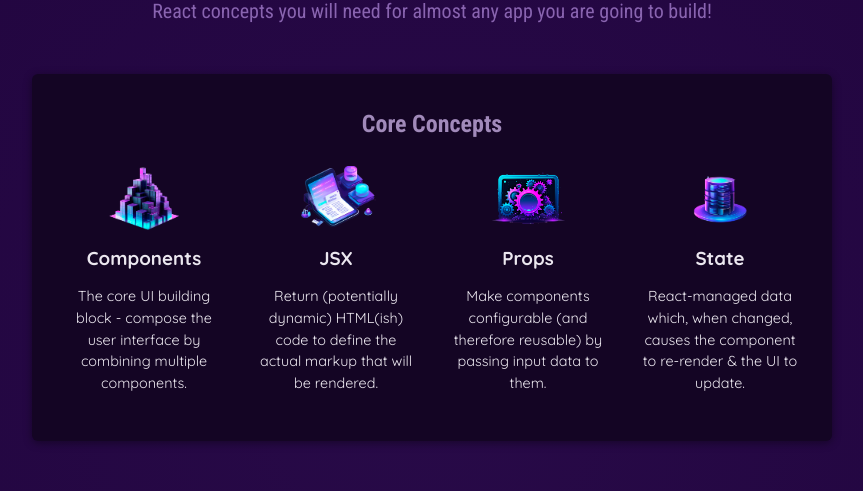
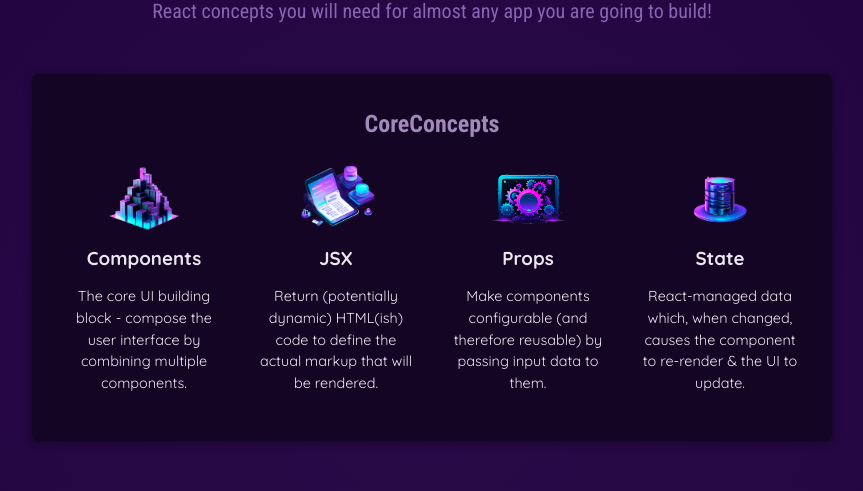
Before and after one commit to LucaCavatassi/01-starting-project, a React (Vite) app: page / in a window 1280 px wide. Shown: the part 258-749 px from the top of the page, without its empty margins (208-1071 px from the left). Built offline with nearby package versions, Linux system fonts and the light colour scheme.

Commit message:
feat: pops-forward with section

```diff
--- a/src/components/CoreConcepts.jsx
+++ b/src/components/CoreConcepts.jsx
@@ -1,15 +1,15 @@
 import CoreConcept from "./CoreConcepts/CoreConcept.jsx";
 import { CORE_CONCEPTS } from "../data.js";
+import Section from "./section.jsx";
 
 export default function CoreConcepts() {
   return (
-    <section id="core-concepts">
-      <h2>Core Concepts</h2>
+    <Section title="CoreConcepts" id="core-concepts">
       <ul>
         {CORE_CONCEPTS.map((conceptItem) => (
           <CoreConcept key={conceptItem.title} {...conceptItem} />
         ))}
       </ul>
-    </section>
+    </Section>
   );
 }
--- a/src/components/Examples.jsx
+++ b/src/components/Examples.jsx
@@ -1,7 +1,7 @@
 import { useState } from "react";
 import TabButton from "./TabButton.jsx"
 import { EXAMPLES } from "../data.js";
-
+import Section from "./section.jsx";
 
 export default function Examples() {
     const [selectedTopic , setSelectedTopic] = useState("");
@@ -27,16 +27,15 @@ export default function Examples() {
     }
 
     return (
-        <section id="examples">
-            <h2>Examples</h2>
+        <Section title="Examples" id="examples">
             <menu>
-                <TabButton isSelected={selectedTopic === "components"}  click={() => handleClick("components")} > Components </TabButton>
-                <TabButton isSelected={selectedTopic === "jsx"}  click={() => handleClick("jsx")} > JSX </TabButton>
-                <TabButton isSelected={selectedTopic === "props"}  click={() => handleClick("props")} > Props </TabButton>
-                <TabButton isSelected={selectedTopic === "state"}  click={() => handleClick("state")} > State </TabButton>
+                <TabButton isSelected={selectedTopic === "components"}  onClick={() => handleClick("components")} > Components </TabButton>
+                <TabButton isSelected={selectedTopic === "jsx"}  onClick={() => handleClick("jsx")} > JSX </TabButton>
+                <TabButton isSelected={selectedTopic === "props"}  onClick={() => handleClick("props")} > Props </TabButton>
+                <TabButton isSelected={selectedTopic === "state"}  onClick={() => handleClick("state")} > State </TabButton>
             </menu>
             {/* Dynamic Content */}
             {tabContent}
-        </section>
+        </Section>
     )
 }
--- /dev/null
+++ b/src/components/Section.jsx
@@ -0,0 +1,7 @@
+export default function Section({title, children, ...props}) {
+    return (<section {...props}>
+        <h2>{title}</h2>
+        {children}
+    </section>
+    )
+}
--- a/src/components/TabButton.jsx
+++ b/src/components/TabButton.jsx
@@ -1,11 +1,11 @@
 import "../index.css"
 
-export default function TabButton (props) {
+export default function TabButton ({isSelected, children, ...props}) {
     // function handleClick() {
     //     console.log(props.children);
     // }
     return (<li>
-        <button className={props.isSelected ? "active" : ""} onClick={props.click}>{ props.children }</button>
+        <button className={isSelected ? "active" : ""} {...props}>{ children }</button>
     </li>
     );
 }
```
